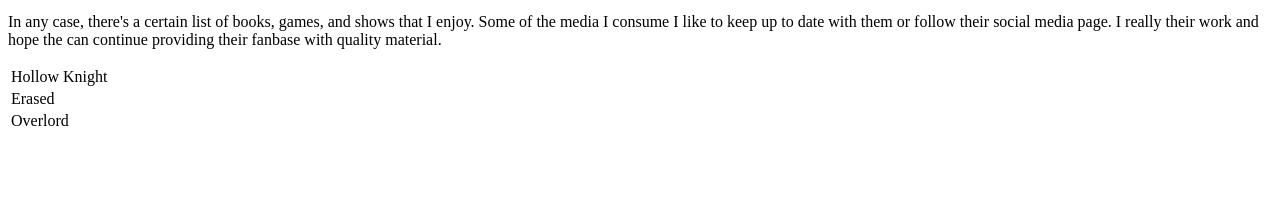
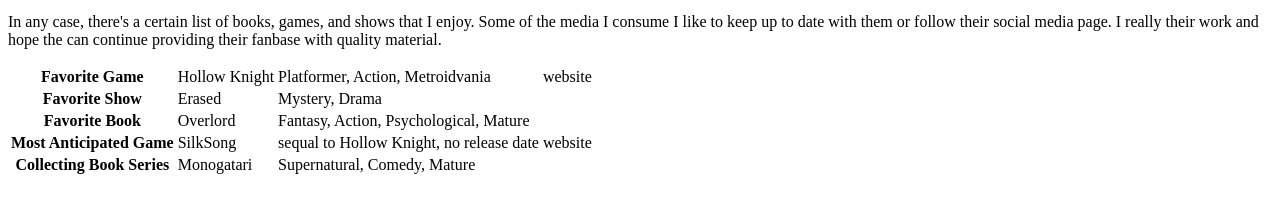
Before and after one commit to StevenOrtizCS/Scholarly-Work, a plain HTML site: page index.html in a window 1280 px wide. Shown: the part 145-358 px from the top of the page. Drawn offline with Linux system fonts and the light colour scheme.

Commit message:
Table completed

```diff
--- a/index.html
+++ b/index.html
@@ -17,33 +17,33 @@
             </p>
         <table>
             <tr>
+                <th>Favorite Game</th>
                     <td>Hollow Knight</td>
-        <td></td>
+                    <td>Platformer, Action, Metroidvania</td>
+                    <td>website<a href= "https://www.hollowknight.com/"></a></td>
+            </tr>
+            <tr>
+                <th>Favorite Show</th>
+                    <td>Erased</td>
+                    <td>Mystery, Drama</td>
                     <td></td>
             </tr>
             <tr>
-        <td>Erased</td>
-        <td></td>
+                <th>Favorite Book</th>
+                    <td>Overlord</td>
+                    <td>Fantasy, Action, Psychological, Mature</td>
                     <td></td>
              </tr>
              <tr>
-        <td>Overlord</td>
-        <td></td>
-        <td></td>
+                 <th>Most Anticipated Game</th>
+                    <td>SilkSong</td>
+                    <td>sequal to Hollow Knight, no release date</td>
+                    <td>website<a href= "https://www.hollowknightsilksong.com/"></a></td>
             </tr>
              <tr>
-        <td></td>
-        <td></td>
-        <td></td>
-    </tr>
-    <tr>
-        <td></td>
-        <td></td>
-        <td></td>
-    </tr>
-    <tr>
-        <td></td>
-        <td></td>
+                <th>Collecting Book Series</th>
+                    <td>Monogatari</td>
+                    <td>Supernatural, Comedy, Mature</td>
                     <td></td>
             </tr>
         </table>
```
Lines whose indentation alone changed are shown as unchanged.
